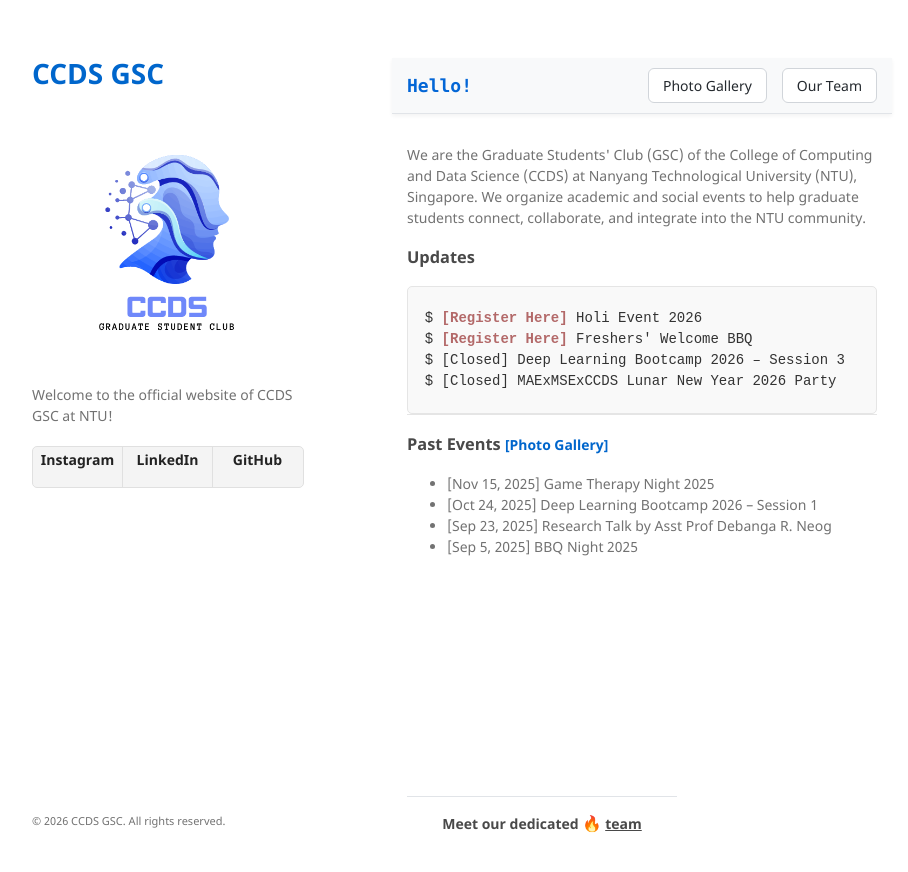
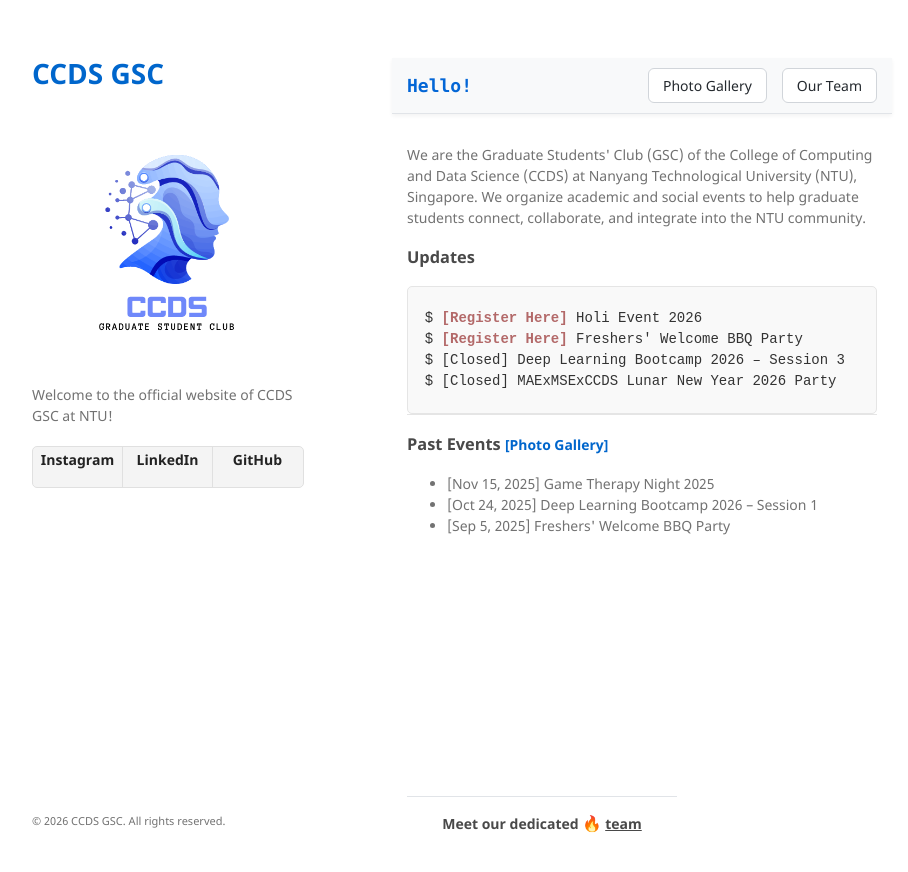
Before and after one commit to ccds-gsc/ccds-gsc.github.io, a Jekyll site: the page built from index.md, in a window 1280 px wide. Shown: the top 872 px of the page, without its empty margins (178-1086 px from the left). Built offline with Jekyll 4.4.1, drawn with Linux system fonts in a browser that asks for light colours.

Commit message:
Update index.md

```diff
--- a/index.md
+++ b/index.md
@@ -119,7 +119,7 @@
 
   <pre><code>
   $ <a href="https://event.ntu.edu.sg/holi-event-2026" class="news">[Register Here]</a> Holi Event 2026
-  $ <a href="https://forms.office.com/r/dj7DEFbujs" class="news">[Register Here]</a> Freshers' Welcome BBQ
+  $ <a href="https://forms.office.com/r/dj7DEFbujs" class="news">[Register Here]</a> Freshers' Welcome BBQ Party
   $ <span class="closed">[Closed]</span> Deep Learning Bootcamp 2026 – Session 3
   $ <span class="closed">[Closed]</span> MAExMSExCCDS Lunar New Year 2026 Party
   </code></pre>
@@ -137,8 +137,7 @@
   <ul>
     <li>[Nov 15, 2025] Game Therapy Night 2025</li>
     <li>[Oct 24, 2025] Deep Learning Bootcamp 2026 – Session 1</li>
-    <li>[Sep 23, 2025] Research Talk by Asst Prof Debanga R. Neog</li>
-    <li>[Sep 5, 2025] BBQ Night 2025</li>
+    <li>[Sep 5, 2025] Freshers' Welcome BBQ Party</li>
   </ul>
 
 <!-- 🟥  Meet the team Footer -->
```
